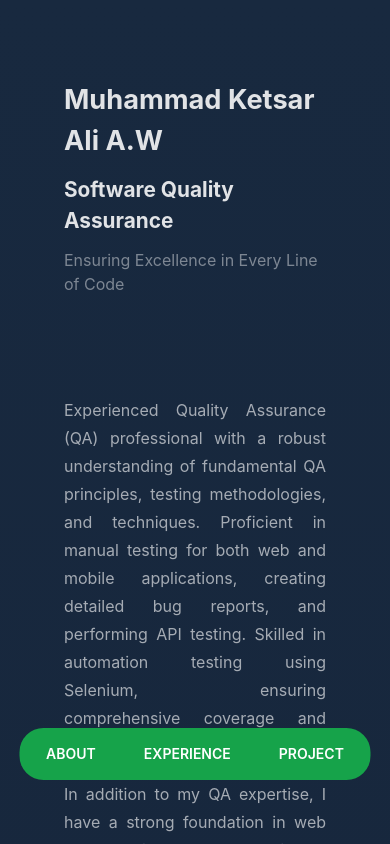
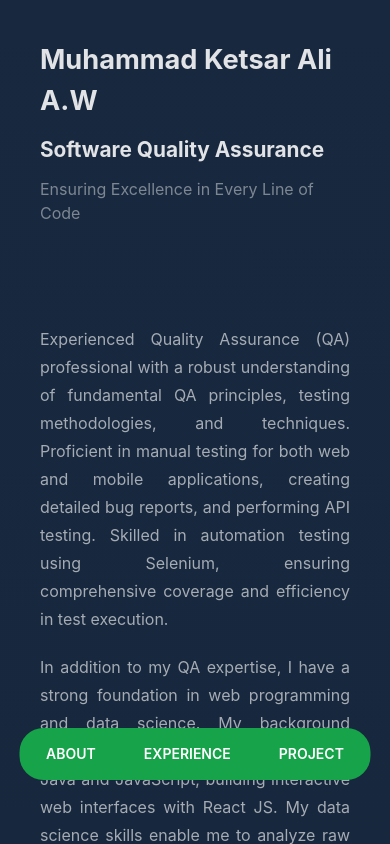
Before and after one commit to ketsar28/k-folio-prod, a React (Vite) app: page / in a window 390 px wide. Shown: the top 844 px of the page. Built offline with nearby package versions, Linux system fonts and the light colour scheme; the HTML template or start-up script is replaced by a standard one.

Commit message:
[FIX] remove padding in container

```diff
--- a/src/components/fragments/side-right/ExperienceFragment.jsx
+++ b/src/components/fragments/side-right/ExperienceFragment.jsx
@@ -17,7 +17,7 @@ const ExperienceFragment = () => {
               key={index}
               className="flex md:flex-row flex-col justify-start items-start text-white gap-2 hover:bg-slate-600/20 py-6 lg:px-8 hover:px-8 rounded-2xl transition-all duration-200 ease-linear group"
             >
-              <p className="text-[14px] font-medium uppercase w-[45%] text-left text-[#8c99ab]">
+              <p className="text-[14px] font-medium uppercase w-[100%] md:w-[55%] lg:w-[45%] text-left text-[#8c99ab]">
                 {date}
               </p>
               <div className="space-y-3 w-full">
--- a/src/components/layouts/HomeLayout.jsx
+++ b/src/components/layouts/HomeLayout.jsx
@@ -9,7 +9,7 @@ import FooterFragment from "../fragments/side-right/FooterFragment";
 
 const HomeLayout = () => {
   return (
-    <div className="max-w-screen-2xl p-20 lg:px-32 lg:py-24 px-6 py-10 mx-auto grid lg:grid-cols-2 grid-cols-1 gap-5">
+    <div className="max-w-screen-2xl mx-auto grid grid-cols-1 gap-5 lg:px-32 lg:py-24 lg:grid-cols-2">
       <div className="grid place-items-start lg:space-y-4 lg:sticky top-20 max-h-screen p-10 space-y-10">
         <HeadFragment />
         <NavigationFragment />
```
